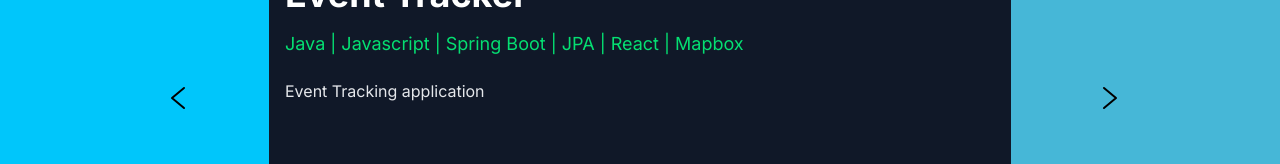
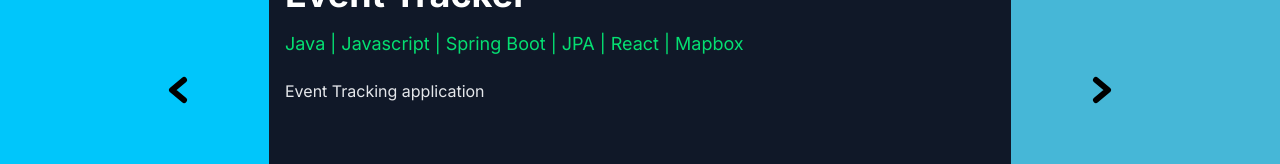
Before and after one commit to markoka101/portfolio, a React (Vite) app: page /projects in a window 1280 px wide. Shown: the part 467-631 px from the top of the page. Built offline with nearby package versions, Linux system fonts and the light colour scheme.

Commit message:
small adj to icon styles

```diff
--- a/src/pages/Projects/Projects.tsx
+++ b/src/pages/Projects/Projects.tsx
@@ -11,8 +11,8 @@ import { projects } from '../../data/ProjectData';
 
 function Projects() {
 	const carouselRef = useRef<CarouselRef>(null);
-	const iconClassName = clsx('my-1 hover:h-9 hover:w-9 focus:h-9 focus:w-9');
-	const iconStrokeWidth = clsx('');
+	const iconClassName = clsx('my-1 flex h-6 w-6 sm:h-8 sm:w-8 sm:focus:h-8 sm:focus:w-8');
+	const iconStrokeWdith = '6';
 
 	return (
 		<>
@@ -51,7 +51,7 @@ function Projects() {
 							trackClassName=""
 							slideClassName={clsx('flex items-center justify-center')}
 							controlClassName={clsx(
-								'h-10 w-10 rounded-lg bg-transparent text-white/50 shadow-none md:text-black/100'
+								'flex h-full w-10 items-center justify-center rounded-lg bg-transparent text-white/50 shadow-none sm:h-10 sm:w-12 md:text-black/100'
 							)}
 							indicatorClassName={clsx(
 								'h-2 w-2 cursor-pointer bg-orange-200 transition-colors duration-200'
@@ -62,8 +62,18 @@ function Projects() {
 							autoPlay
 							dragResistance={1.5}
 							autoPlayInterval={4000}
-							NextIcon={<NextArrowIcon className={iconClassName} />}
-							PrevIcon={<PrevArrowIcon className={iconClassName} />}
+							NextIcon={
+								<NextArrowIcon
+									className={iconClassName}
+									strokeWidth={iconStrokeWdith}
+								/>
+							}
+							PrevIcon={
+								<PrevArrowIcon
+									className={iconClassName}
+									strokeWidth={iconStrokeWdith}
+								/>
+							}
 							pauseOnHover
 							showControls
 							showIndicators
```
